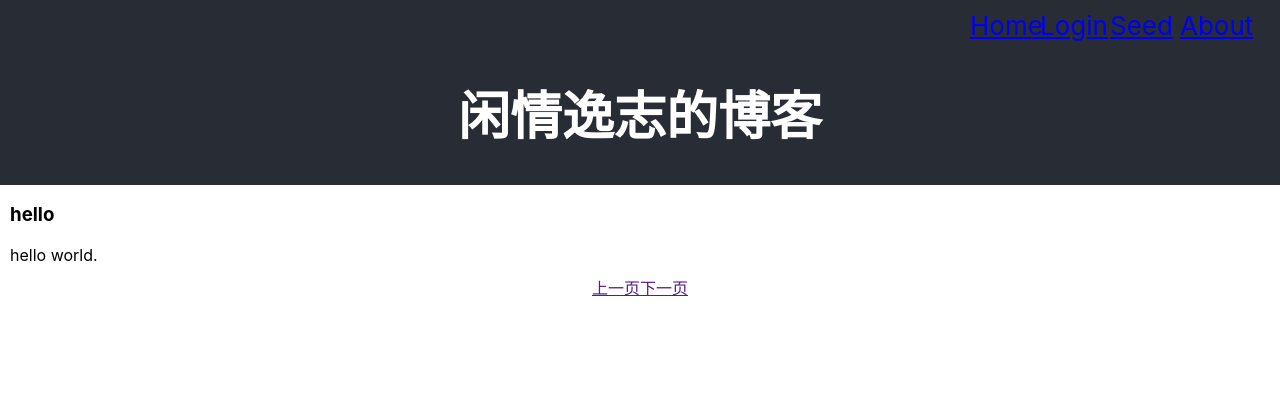
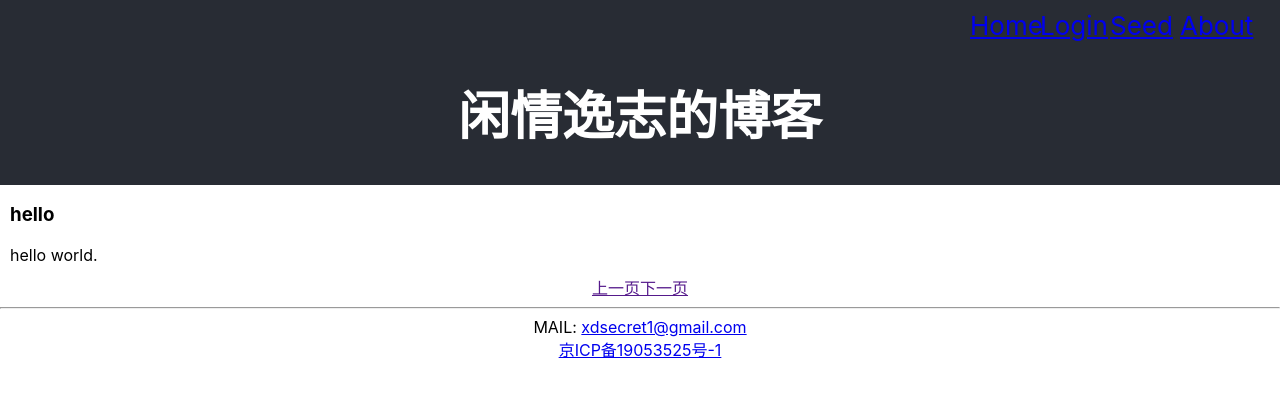
Before and after one commit to miwoow/njblog, a React (Create React App) app in the folder web/: page / in a window 1280 px wide. Shown: the top 396 px of the page. Built offline with nearby package versions, Linux system fonts and the light colour scheme.

Commit message:
add beian information

```diff
--- a/web/src/App.js
+++ b/web/src/App.js
@@ -26,6 +26,11 @@ class App extends React.Component {
           <Route path="/seed" component={Seed} />
           <Route path="/admin" component={Admin} />
         </content>
+        <footer>
+          <hr />
+          <div>MAIL: <a href="mailto://xdsecret1@gmail.com">xdsecret1@gmail.com</a></div>
+          <div><a href="http://www.beian.miit.gov.cn/">京ICP备19053525号-1</a></div>
+        </footer>
       </div>
     );
   }
```
